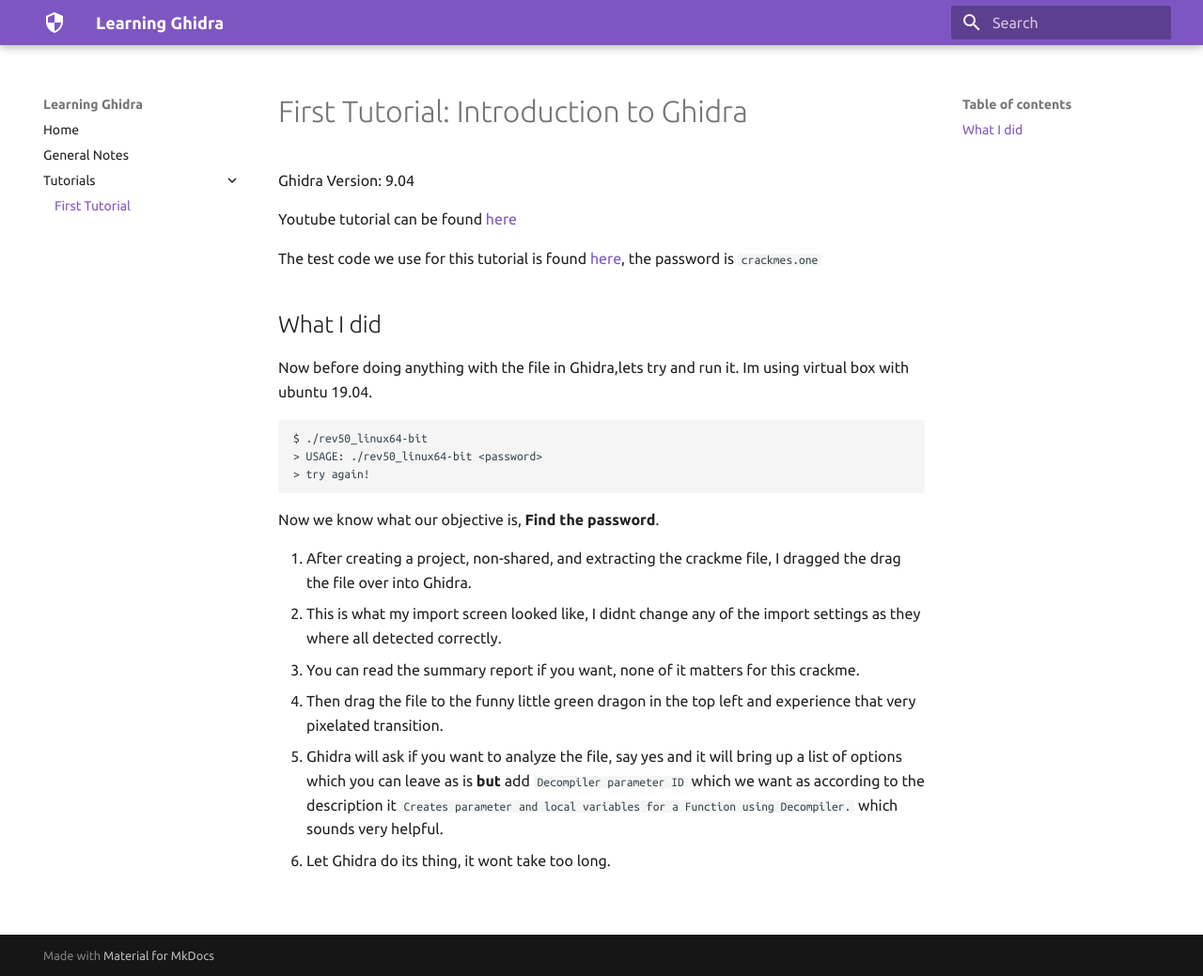
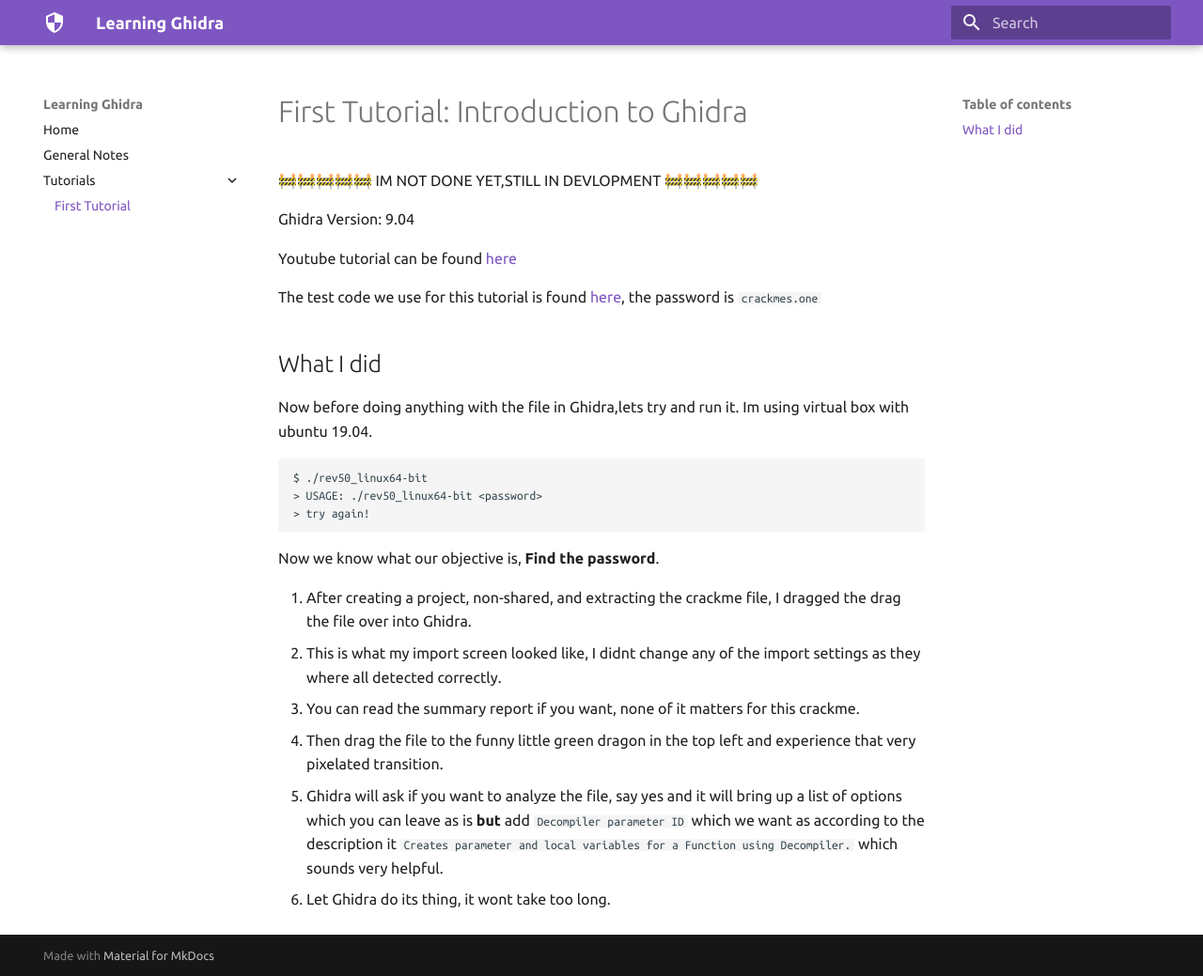
Before and after one commit to ShahNafis/learning-ghidra, an MkDocs documentation site: the page built from docs/tutorials/first-tutorial/first-tutorial.md, in a window 1280 px wide and 1039 px high. Shown: the whole window at 94% size. Built offline with MkDocs 1.6.1 and Material for MkDocs 9.7.7, drawn with Linux system fonts in a browser that asks for light colours.

Commit message:
added "im not done yet" text

```diff
--- a/docs/tutorials/first-tutorial/first-tutorial.md
+++ b/docs/tutorials/first-tutorial/first-tutorial.md
@@ -1,4 +1,6 @@
 # First Tutorial: Introduction to Ghidra
+
+🚧🚧🚧🚧🚧 IM NOT DONE YET,STILL IN DEVLOPMENT 🚧🚧🚧🚧🚧
 
 Ghidra Version: 9.04
 
```
